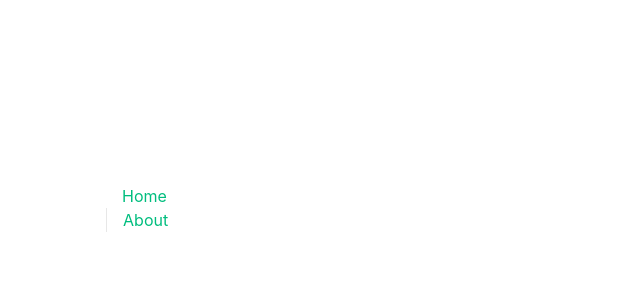
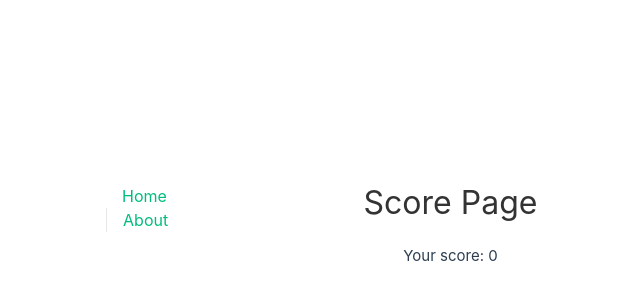
Before and after one commit to MonKeySVG/quiz-app, a Vue app in the folder quiz-ui/: page /score in a window 1280 px wide. Before the commit this address had no page. Shown: the part 200-500 px from the top of the page, without its empty margins (299-939 px from the left). Built offline with nearby package versions, Linux system fonts and the light colour scheme.

Commit message:
Redirection vers la vue score à la fin du quiz

```diff
--- a/quiz-ui/src/router/index.js
+++ b/quiz-ui/src/router/index.js
@@ -2,6 +2,7 @@ import { createRouter, createWebHistory } from 'vue-router'
 import HomePage from '../views/HomePage.vue'
 import NewQuizPage from '../views/NewQuizPage.vue';
 import QuestionsManager from '@/views/QuestionsManager.vue';
+import ScorePage from '@/views/ScorePage.vue';
 
 
 
@@ -24,6 +25,11 @@ const router = createRouter({
       component: QuestionsManager,
     },
     {
+      path: '/score',
+      name: 'ScorePage',
+      component: ScorePage,
+    },
+    {
       path: '/about',
       name: 'about',
       // route level code-splitting
--- a/quiz-ui/src/views/QuestionsManager.vue
+++ b/quiz-ui/src/views/QuestionsManager.vue
@@ -18,6 +18,9 @@
 import { ref, onMounted } from 'vue';
 import quizApiService from '@/services/QuizApiService';
 import QuestionDisplay from '@/components/QuestionDisplay.vue';
+import { useRouter } from 'vue-router';
+
+const router = useRouter();
 
 // Variables réactives
 const currentQuestion = ref(null);
@@ -56,7 +59,7 @@ function answerClickedHandler(selectedAnswerIndex) {
 // Fonction pour terminer le quiz
 function endQuiz() {
   console.log('Quiz terminé !');
-  // Ajoutez la logique pour afficher les résultats ou rediriger
+  router.push('/score');
 }
 </script>
 
--- /dev/null
+++ b/quiz-ui/src/views/ScorePage.vue
@@ -0,0 +1,24 @@
+<template>
+    <div class="score-page">
+        <h1>Score Page</h1>
+        <p>Your score: {{ score }}</p>
+    </div>
+</template>
+
+<script>
+export default {
+    name: 'ScorePage',
+    data() {
+        return {
+            score: 0 // Replace with actual score logic
+        };
+    }
+};
+</script>
+
+<style scoped>
+.score-page {
+    text-align: center;
+    margin-top: 50px;
+}
+</style>
```
